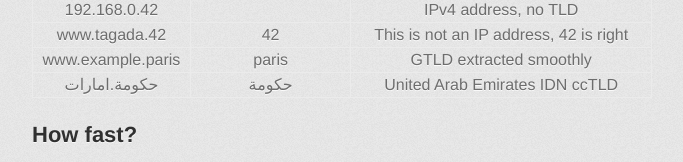
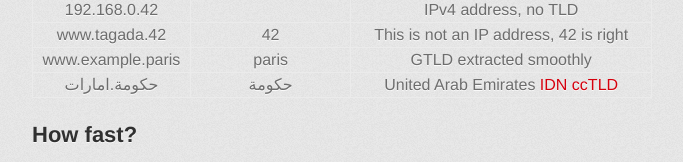
Before and after one commit to stricaud/faup, a plain HTML site: page index.html in a window 1280 px wide. Shown: the part 1087-1249 px from the top of the page, without its empty margins (298-981 px from the left). Drawn offline with Linux system fonts and the light colour scheme; a web font is replaced by a local one.

Commit message:
Add a link to IDN ccTLD fast track

```diff
--- a/index.html
+++ b/index.html
@@ -100,7 +100,7 @@ that you end up with an unmaintainable one.</p>
 <tr>
 <td>حكومة.امارات</td>
 <td>حكومة</td>
-<td>United Arab Emirates IDN ccTLD</td>
+<td>United Arab Emirates <a href="http://www.icann.org/en/resources/idn/fast-track/string-evaluation-completion">IDN ccTLD</a></td>
 </tr>
 </table>
 </p>
```
